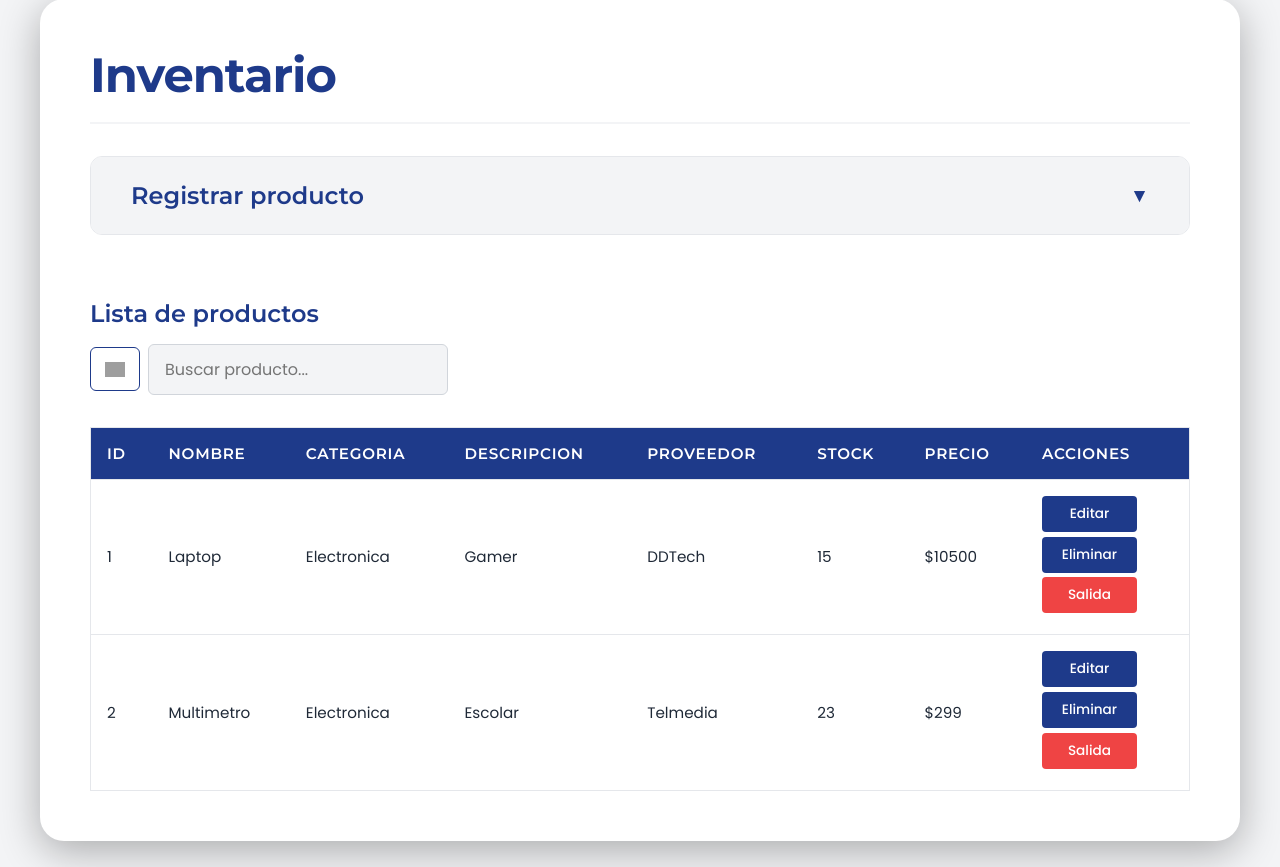
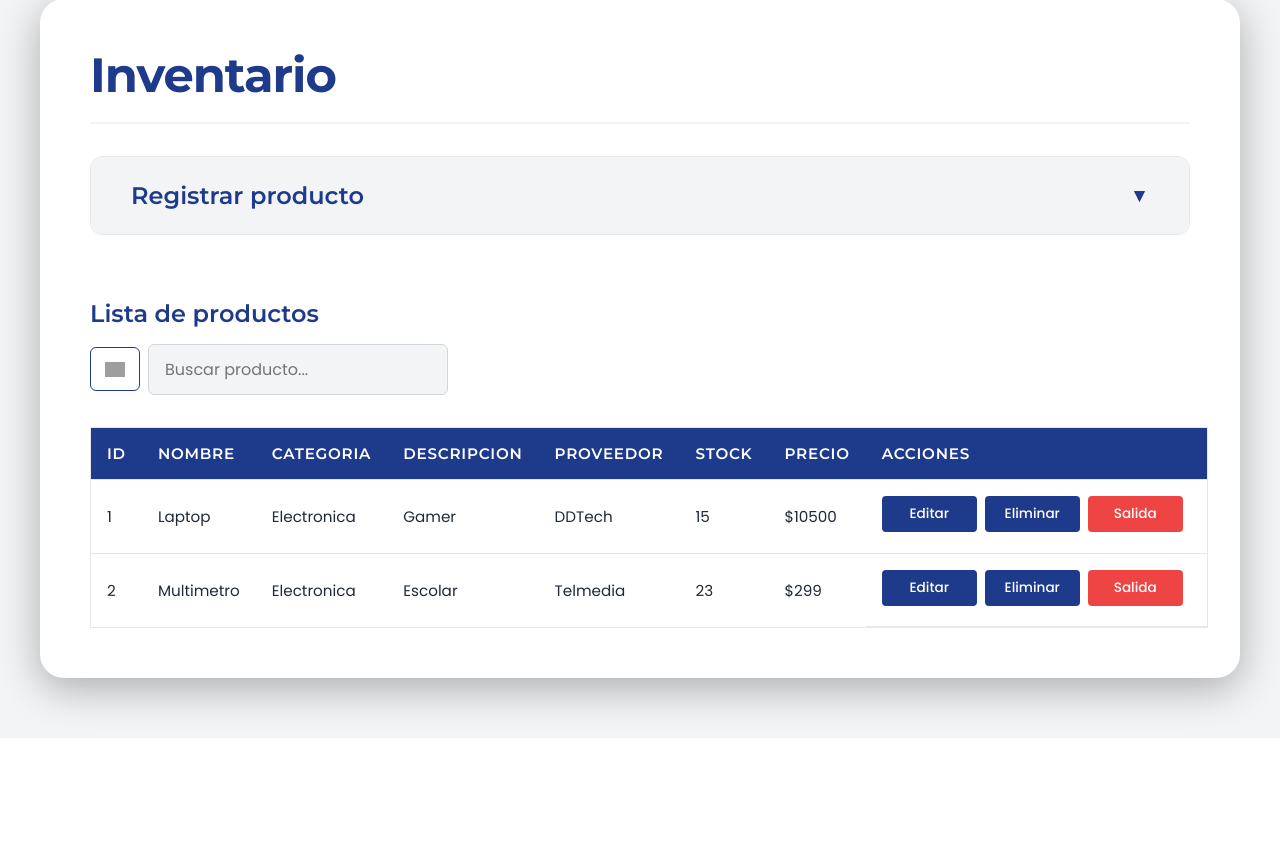
Before and after one commit to BrianaBrito/Proyecto-Programacion-Web., a PHP site: page /app/inventario.html in a window 1280 px wide. Shown: the part 92-959 px from the top of the page. After the commit the page ends 823 px from the top, so only its background shows below. Run offline with PHP 8.4, Linux system fonts and the light colour scheme; grey boxes are pictures that could not be loaded.

Commit message:
hotfix: flex en buttons de las tablas

```diff
--- a/app/categorias.html
+++ b/app/categorias.html
@@ -51,7 +51,7 @@
                         <td>1</td>
                         <td>Electronica</td>
                         <td>Componentes electronicos</td>
-                        <td>
+                        <td class="acciones">
                             <button>Editar</button>
                             <button>Eliminar</button>
                         </td>
@@ -60,8 +60,8 @@
                         <td>2</td>
                         <td>Herramientas</td>
                         <td>Herramientas manuales</td>
-                        <td>
-                            <button>Editar</button>
+                        <td class="acciones">
+                            <button >Editar</button>
                             <button>Eliminar</button>
                         </td>
                     </tr>
--- a/app/clientes.html
+++ b/app/clientes.html
@@ -76,7 +76,7 @@
                             <td>Calle Miguel Hidalgo #26, Col. El Barreal</td>
                             <td><span class="badge activo">Activo</span></td>
                             <td>$15,000</td>
-                            <td>
+                            <td class="acciones">
                                 <button>Editar</button>
                                 <button>Eliminar</button>
                             </td>
@@ -89,7 +89,7 @@
                             <td>Calle Porfirio Díaz #3, Col. Centro</td>
                             <td><span class="badge inactivo">Inactivo</span></td>
                             <td>$10,050</td>
-                            <td>
+                            <td class="acciones">
                                 <button>Editar</button>
                                 <button>Eliminar</button>
                             </td>
--- a/app/inventario.html
+++ b/app/inventario.html
@@ -72,7 +72,7 @@
         <td data-label="Proveedor">DDTech</td>
         <td data-label="Stock">15</td>
         <td data-label="Precio">$10500</td>
-        <td data-label="Acciones">
+        <td data-label="Acciones" class="acciones">
             <button>Editar</button>
             <button>Eliminar</button>
             <button class="btn-salida">Salida</button>
@@ -86,7 +86,7 @@
                         <td>Telmedia</td>
                         <td>23</td>
                         <td>$299</td>
-                        <td>
+                        <td class="acciones">
                             <button>Editar</button>
                             <button class="btn-eliminar">Eliminar</button>
                             <button class="btn-salida">Salida</button>
--- a/app/proveedores.html
+++ b/app/proveedores.html
@@ -71,7 +71,7 @@
                         <td>ventas@ddtech.com</td>
                         <td>Zapopan, Jalisco</td>
                         <td>$0.00</td>
-                        <td>
+                        <td class="acciones">
                             <button>Editar</button>
                             <button>Eliminar</button>
                         </td>
@@ -84,7 +84,7 @@
                         <td>contacto@telmedia.com</td>
                         <td>CDMX</td>
                         <td>$150.00</td>
-                        <td>
+                        <td class="acciones">
                             <button>Editar</button>
                             <button>Eliminar</button>
                         </td>
--- a/assets/css/clientes.css
+++ b/assets/css/clientes.css
@@ -308,6 +308,10 @@ th {
     letter-spacing: 0.05em;
 }
 
+.acciones{
+    display: flex;
+}
+
 td {
     font-size: 0.95rem;
 }
--- a/assets/css/inventario.css
+++ b/assets/css/inventario.css
@@ -311,7 +311,7 @@ th {
 }
 
 td {
-    font-size: 0.95rem;
+    font-size: 0.95rem;;
 }
 
 tbody tr {
@@ -321,6 +321,10 @@ tbody tr {
 
 tbody tr:hover {
     background-color: #F8FAFC;
+}
+
+.acciones{
+    display: flex;
 }
 
 td button {
```
